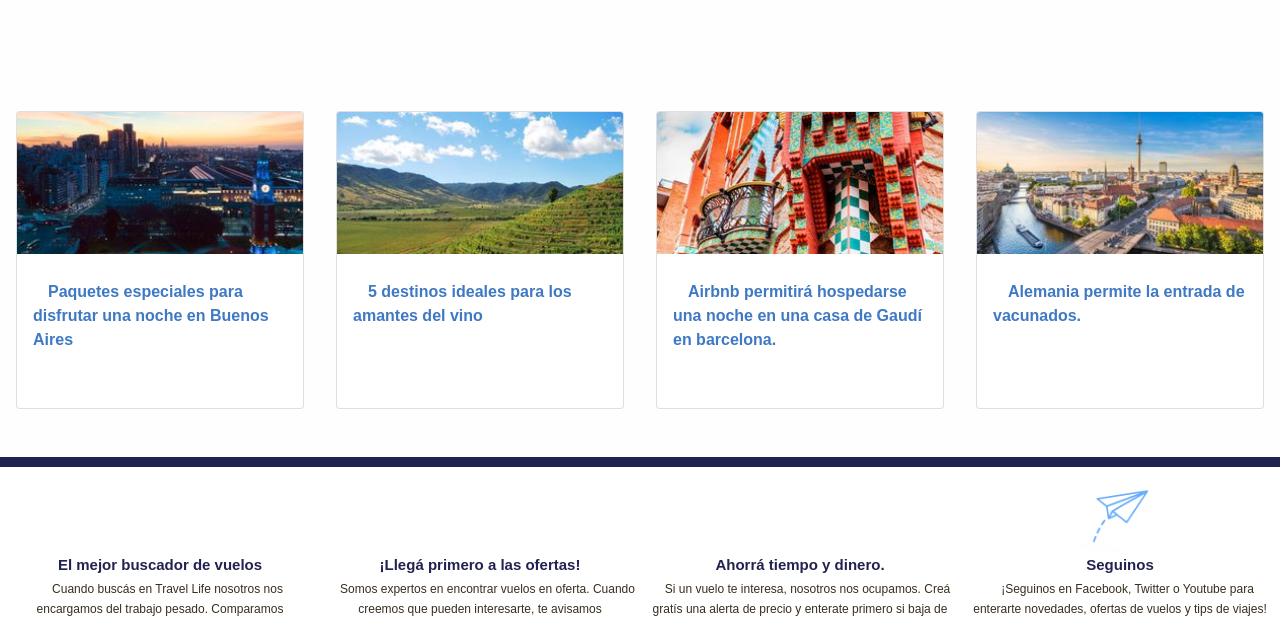
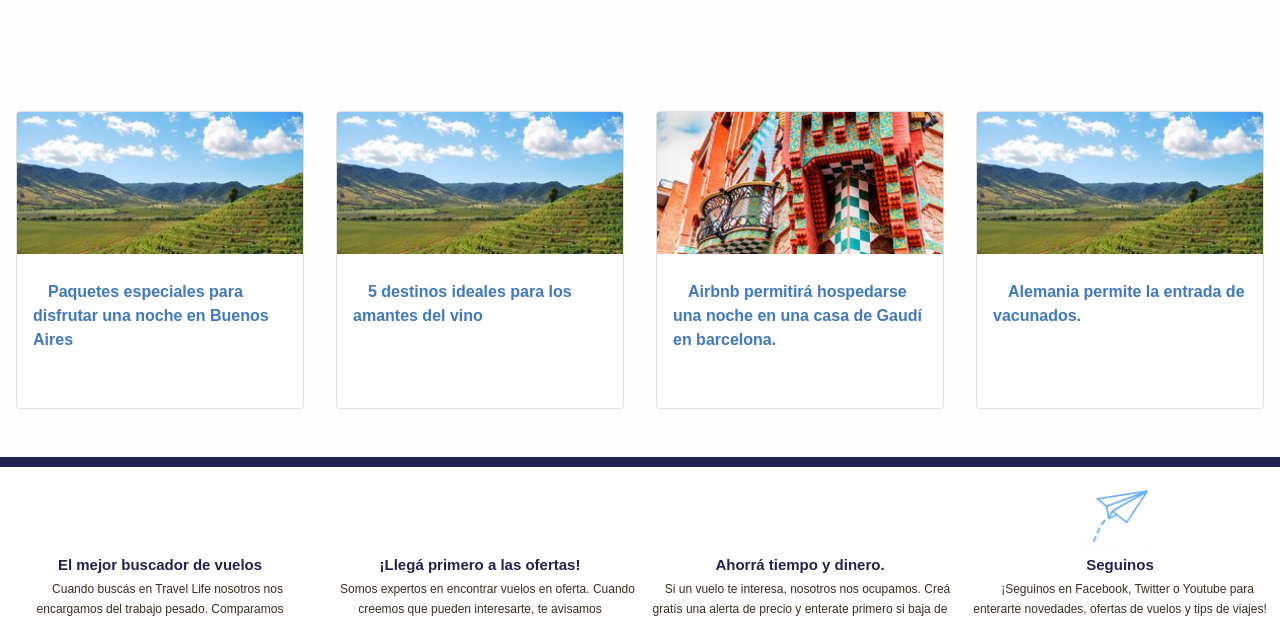
Before and after one commit to Maxijotar/TL-hoteles, a plain HTML site: page noticias.html in a window 1280 px wide. Shown: the part 4408-5026 px from the top of the page. Drawn offline with nearby package versions, Linux system fonts and the light colour scheme.

Commit message:
cambio imagnes

```diff
--- a/noticias.html
+++ b/noticias.html
@@ -254,7 +254,7 @@
         <div class=" d-flex  justify-content-center card-container flex-wrap">
 
             <div class="card ms-3 me-3 mb-5" style="width: 18rem;">
-                <img src="/cardsbuscar/imagecard1.jpg" class="card-img-top" alt="...">
+                <img src="/cardsbuscar/imagencard2.jpg" class="card-img-top" alt="...">
                 <div class="card-body">
                     <p class="card-text ">Paquetes especiales para disfrutar una noche en Buenos Aires</p><br>
 
@@ -282,7 +282,7 @@
 
 
             <div class="card ms-3 me-3 mb-5" style="width: 18rem;">
-                <img src="./cardsbuscar/imagecard4.jpg" class="card-img-top" alt="...">
+                <img src="./cardsbuscar/imagencard2.jpg" class="card-img-top" alt="...">
                 <div class="card-body">
                     <p class="card-text">Alemania permite la entrada de vacunados.</p>
 
```
